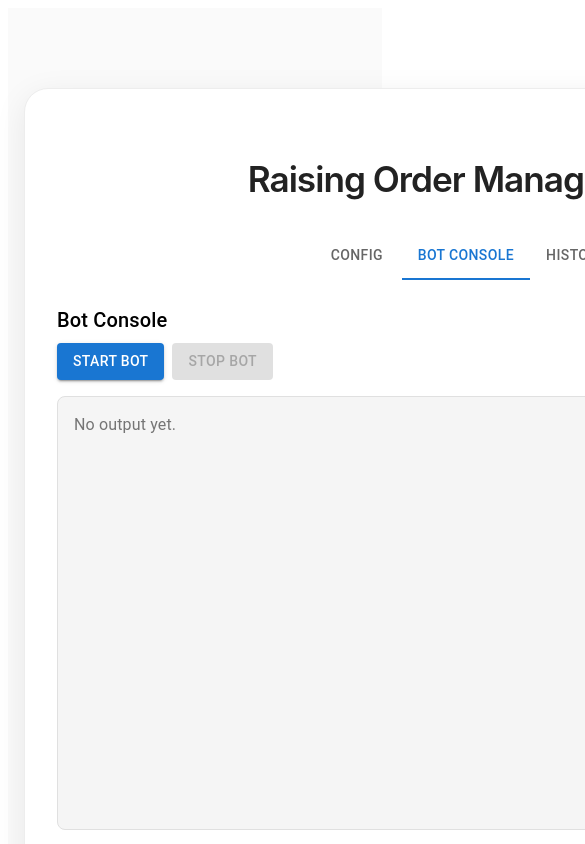
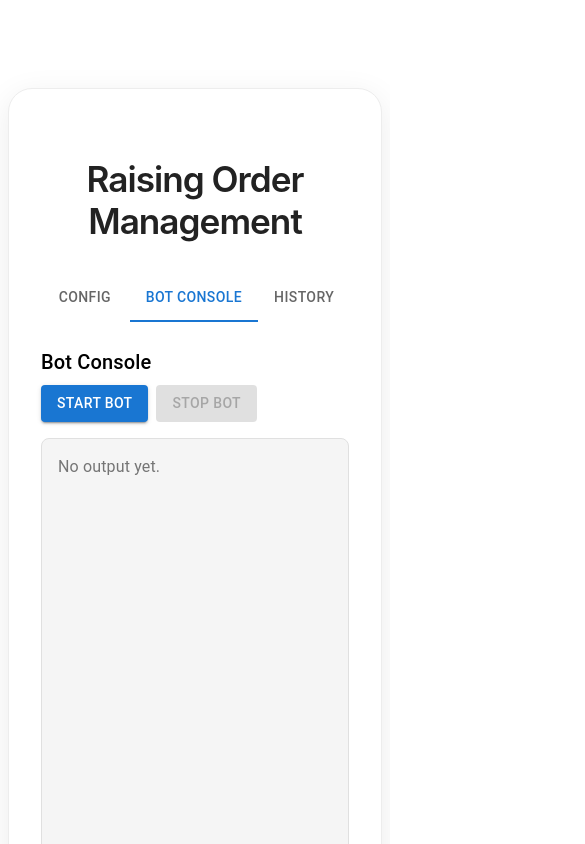
Before and after one commit to derricka-lau/raising-bot, a React (Vite) app in the folder raising-bot-web/: page / in a window 390 px wide. Shown: the top 844 px of the page, 585 px wide, since content can reach past the window. Built offline with nearby package versions, Linux system fonts and the light colour scheme; no server answers; some icons are missing.

Commit message:
fix: Remove fixed width from BotConsole and ConsoleHistory for better responsiveness

```diff
--- a/raising-bot-web/src/App.tsx
+++ b/raising-bot-web/src/App.tsx
@@ -1,5 +1,5 @@
 import { useEffect, useState, useCallback } from "react";
-import { Container, Tabs, Tab, Snackbar, Alert, IconButton } from "@mui/material";
+import { Tabs, Tab, Snackbar, Alert, IconButton } from "@mui/material";
 import PowerSettingsNewIcon from '@mui/icons-material/PowerSettingsNew';
 import ConfigForm from "./components/ConfigForm";
 import BotConsole from "./components/BotConsole";
@@ -206,16 +206,15 @@ function App() {
   }, []);
 
   return (
-    <Container
-      maxWidth="md"
-      sx={{
-        py: 6,
+    <div
+      style={{
         display: "flex",
-        flexDirection: "column",
         justifyContent: "center",
+        alignItems: "center",
+        position: "relative",
+        padding: "48px 0",
         fontFamily: `"monospace"`,
         fontSize: 15,
-        background: "#fafafa",
       }}
     >
       <div className="app-card">
@@ -277,7 +276,7 @@ function App() {
           {snackbar.message}
         </Alert>
       </Snackbar>
-    </Container>
+    </div>
   );
 }
 
--- a/raising-bot-web/src/components/BotConsole.tsx
+++ b/raising-bot-web/src/components/BotConsole.tsx
@@ -174,7 +174,6 @@ const BotConsole: React.FC<BotConsoleProps> = ({
         sx={{
           background: "#f5f5f5",
           height: '400px',
-          width: "800px",
           overflowY: "auto",
           p: 2,
           borderRadius: 2,
--- a/raising-bot-web/src/components/ConsoleHistory.tsx
+++ b/raising-bot-web/src/components/ConsoleHistory.tsx
@@ -20,7 +20,6 @@ const ConsoleHistory: React.FC<ConsoleHistoryProps> = ({ output }) => {
       <Box
         sx={{
           background: "#fafafa",
-          width: "800px",
           overflowY: "auto",
           p: 2,
           borderRadius: 2,
```
